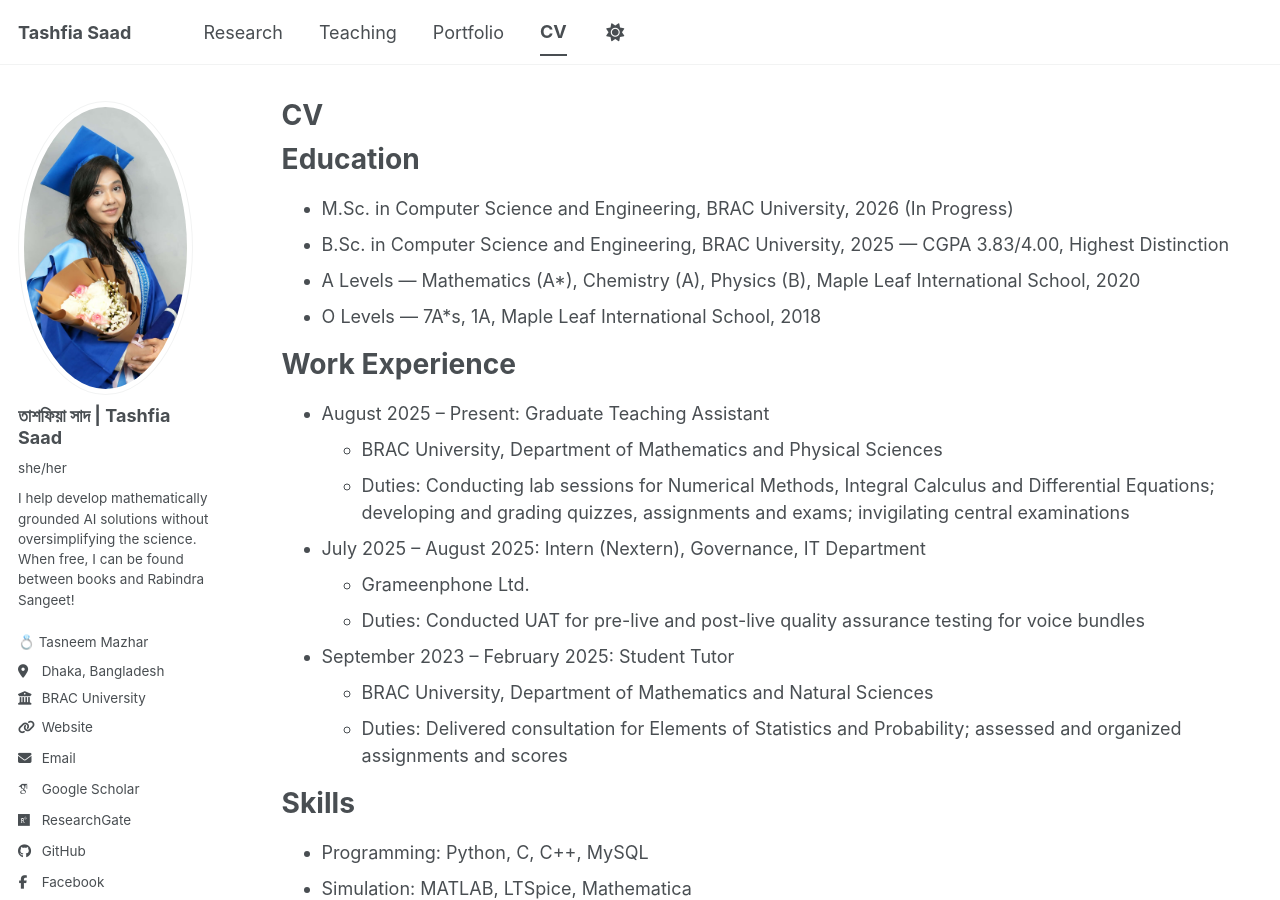
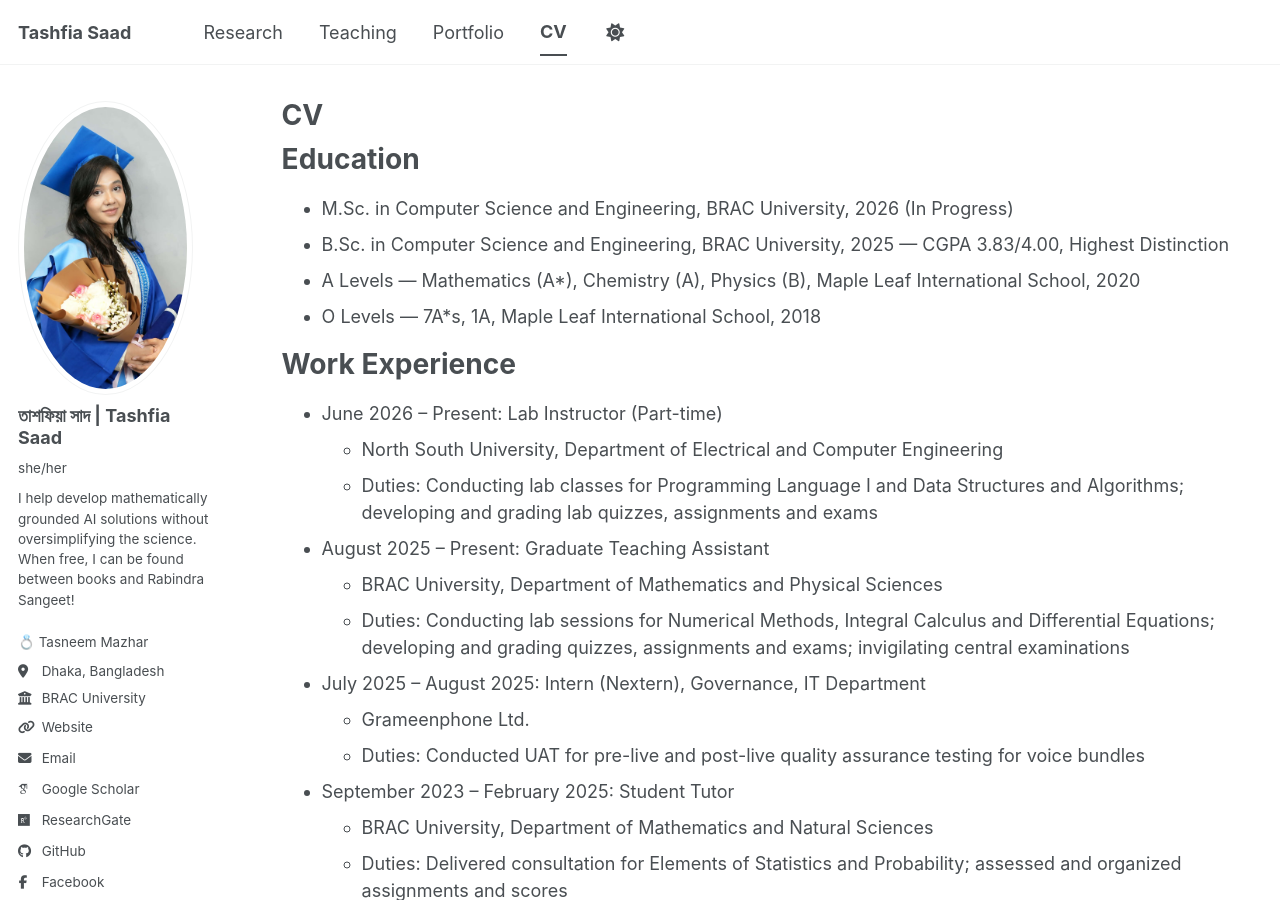
Before and after one commit to saadtashfia/saadtashfia.github.io, a Jekyll site: the page built from _pages/cv.md, in a window 1280 px wide and 900 px high. Built offline with Jekyll 4.4.1, drawn with Linux system fonts in a browser that asks for light colours; some web fonts are replaced; a script bundle is joined from its source files by our own code; library files that are not in the unit come from our copies.

Commit message:
Update cv.md

```diff
--- a/_pages/cv.md
+++ b/_pages/cv.md
@@ -18,6 +18,10 @@
 
 Work Experience
 ======
+* June 2026 – Present: Lab Instructor (Part-time)
+  * North South University, Department of Electrical and Computer Engineering
+  * Duties: Conducting lab classes for Programming Language I and Data Structures and Algorithms; developing and grading lab quizzes, assignments and exams
+
 * August 2025 – Present: Graduate Teaching Assistant
   * BRAC University, Department of Mathematics and Physical Sciences
   * Duties: Conducting lab sessions for Numerical Methods, Integral Calculus and Differential Equations; developing and grading quizzes, assignments and exams; invigilating central examinations
```
